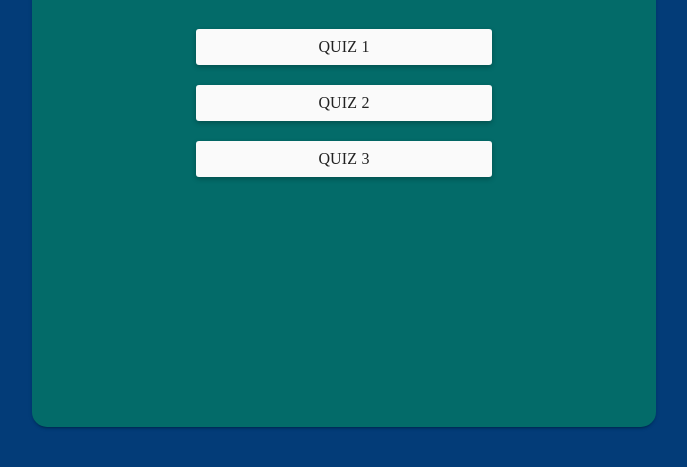
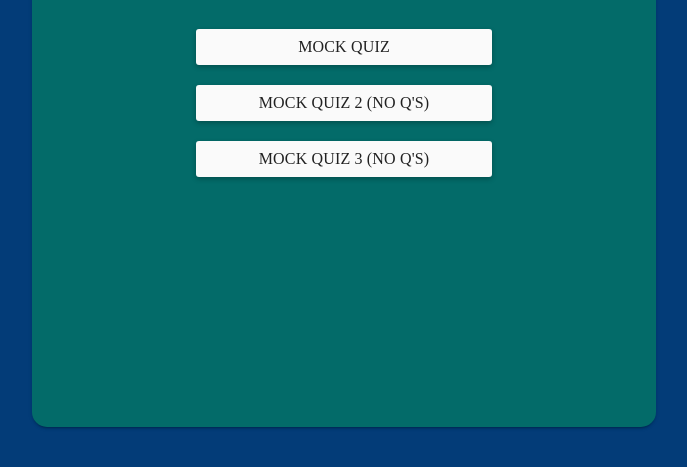
Before and after one commit to jephillips/lilquizzer, a website: page client/index.html at #/home/quizlist in a window 1280 px wide. Shown: the part 285-752 px from the top of the page, without its empty margins (296-983 px from the left). Drawn offline with Linux system fonts and the light colour scheme.

Commit message:
Quiz actually starts from Quiz picked in list

```diff
--- a/client/components/quizmanager/quizmanager.js
+++ b/client/components/quizmanager/quizmanager.js
@@ -25,7 +25,7 @@ var QuizManagerController = function(quizService){
                 ]}
         ]};
 
-    managerCtrl.quizzes = [{title: "Quiz 1"}, {title: "Quiz 2"}, {title: "Quiz 3"}];
+    managerCtrl.quizzes = [ managerCtrl.mockQuiz , {title: "Mock Quiz 2 (no Q's)"}, {title: "Mock Quiz 3 (no Q's)"}];
 
 };
 
--- a/client/components/quizmanager/views/quizlist.html
+++ b/client/components/quizmanager/views/quizlist.html
@@ -1,6 +1,6 @@
 <div ng-controller="QuizManagerController as managerCtrl">
     <h1 class="text-center">Quizzes</h1>
     <div ng-repeat="quiz in managerCtrl.quizzes">
-        <md-button ng-click="managerCtrl.quizService.setCurrentQuiz(managerCtrl.mockQuiz)" ui-sref="home.quizzer" class="md-raised centered-button"> {{quiz.title}}</md-button>
+        <md-button ng-click="managerCtrl.quizService.setCurrentQuiz(quiz)" ui-sref="home.quizzer" class="md-raised centered-button"> {{quiz.title}}</md-button>
     </div>
 </div>
```
